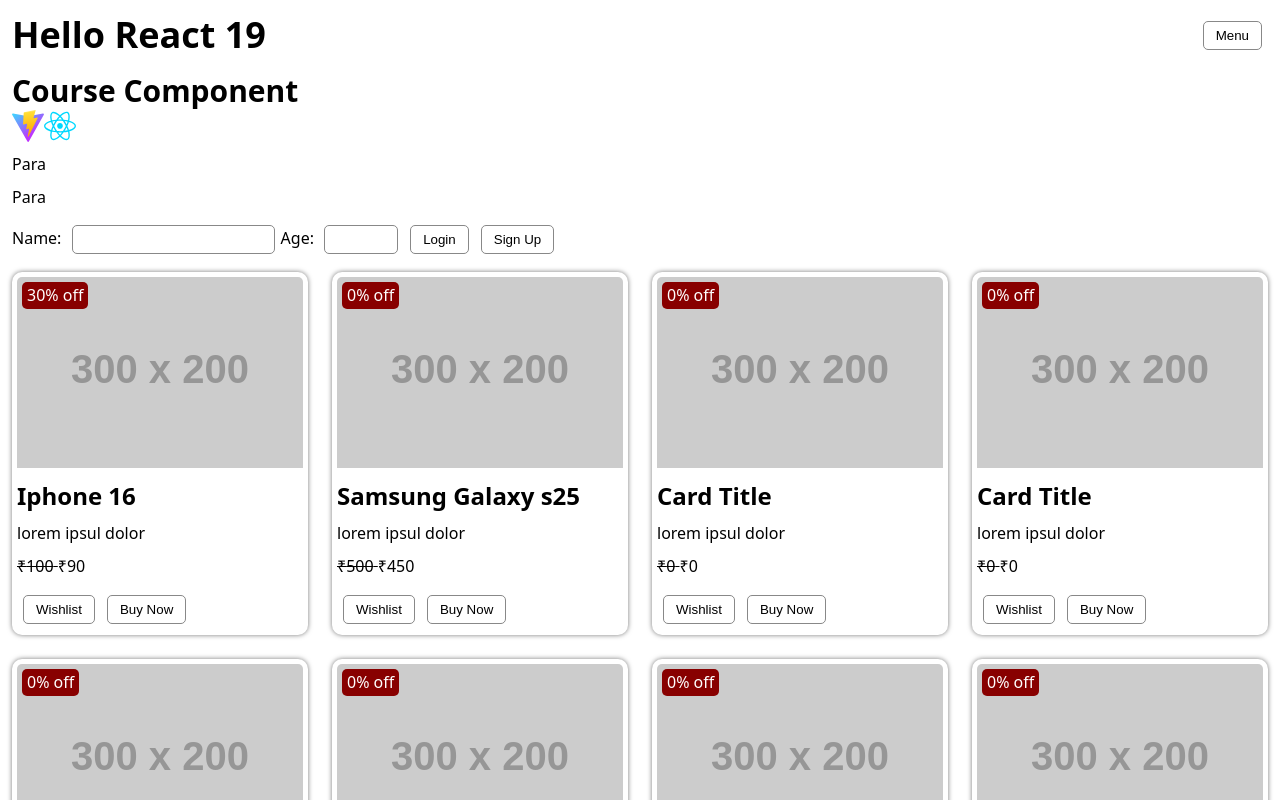
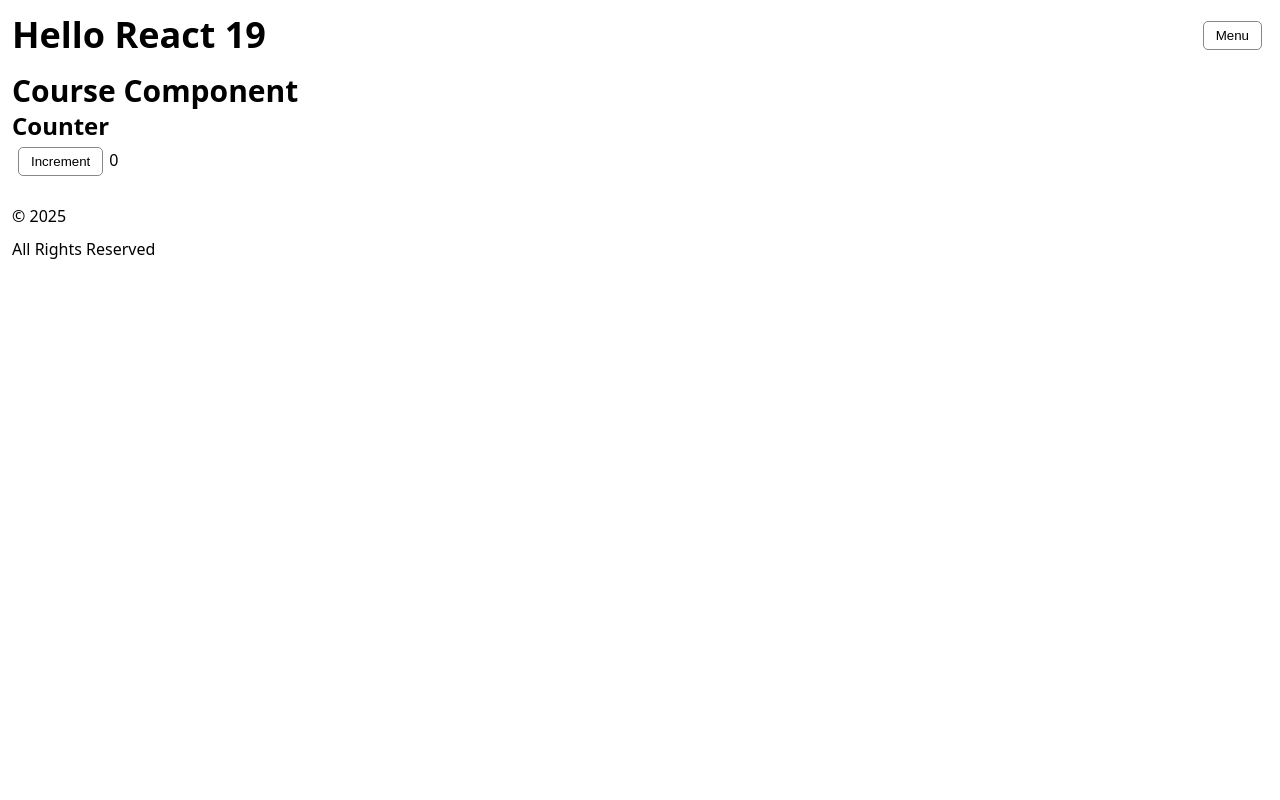
Before and after one commit to avimalhotra/react19, a React (Vite) app: page / in a window 1280 px wide. Shown: the top 800 px of the page. Built offline with nearby package versions, Linux system fonts and the light colour scheme.

Commit message:
States intro

```diff
--- a/src/Button.jsx
+++ b/src/Button.jsx
@@ -2,6 +2,10 @@
 //   return <button type={props.type} className="btn">{props.label}</button>;
 // }
 
-export default function Button({ type="button", label }) {
-   return <button type={type} className="btn">{label}</button>;
+export default function Button({ type = "button", label = "Button" }) {
+  return (
+    <button type={type} className="btn">
+      {label}
+    </button>
+  );
 }
--- a/src/Card.jsx
+++ b/src/Card.jsx
@@ -6,7 +6,7 @@
   price = 0,
   desc = "lorem ipsul dolor",
   offer = "0%",
-}) {
+}){
   return (
     <section className="card">
       <span className="offer">{offer} off</span>
--- /dev/null
+++ b/src/Counter.jsx
@@ -0,0 +1,26 @@
+import { useState } from "react";
+
+let i = 10;
+function sayHi() {
+  console.log(i++);
+}
+
+export default function Counter() {
+  const [count, setCount] = useState(0);
+
+  return (
+    <>
+      <h3>Counter</h3>
+      {/* <button className="btn" onClick={() => setCount(count + 1)}>
+        Increment
+      </button> */}
+      <button className="btn" onClick={() => setCount((count) => count + 1)}>
+        Increment
+      </button>
+      <span>{count}</span>
+      {/* <button className="btn" onClick={sayHi}>
+        Click
+      </button> */}
+    </>
+  );
+}
--- a/src/Course.jsx
+++ b/src/Course.jsx
@@ -1,33 +1,11 @@
 import Button from "./Button";
-import Input from "./Input";
-import Image from "./Image";
+// import Input from "./Input";
+// import Image from "./Image";
 
 export default function Course() {
   return (
     <section>
       <h2>Course Component</h2>
-      <Image src="vite.svg" alt="vite logo" width={32} height={32} />
-      <Image
-        src="src/assets/react.svg"
-        alt="react logo"
-        width={32}
-        height={32}
-        load="lazy"
-      />
-      <p>Para</p>
-      <p>Para</p>
-      <label>
-        Name: <Input id="name" name="username" maxlength={15} />
-      </label>
-      <label>
-        Age: <Input type="number" id="age" name="userage" min="18" max="25" />
-      </label>
-      <Button label="Login" />
-      <Button label="Sign Up" />
-      {/* <form>
-        <Input id="email" name="email" type="email" />
-        <Button type="submit" label="Submit" />
-      </form> */}
     </section>
   );
 }
--- a/src/main.jsx
+++ b/src/main.jsx
@@ -1,8 +1,9 @@
 import { createRoot } from "react-dom/client";
 import Header from "./Header";
 import Course from "./Course";
-import Card from "./Card";
+// import Card from "./Card";
 import Footer from "./Footer";
+import Counter from "./Counter";
 import "./style.css";
 
 const root = createRoot(document.getElementById("root"));
@@ -15,7 +16,7 @@
   <div className="container">
     <Header />
     <Course />
-    <div className="row">
+    {/* <div className="row">
       <div className="col-3">
         <Card title="Iphone 16" mrp={100} price={90} offer="30%" />
       </div>
@@ -23,24 +24,13 @@
         <Card title="Samsung Galaxy s25" mrp={500} price={450} />
       </div>
       <div className="col-3">
-        <Card />
+        <Card title="Samsumg 35" />
       </div>
       <div className="col-3">
         <Card />
       </div>
-      <div className="col-3">
-        <Card />
-      </div>
-      <div className="col-3">
-        <Card />
-      </div>
-      <div className="col-3">
-        <Card />
-      </div>
-      <div className="col-3">
-        <Card />
-      </div>
-    </div>
+    </div> */}
+    <Counter></Counter>
     <Footer />
   </div>
 );
```
